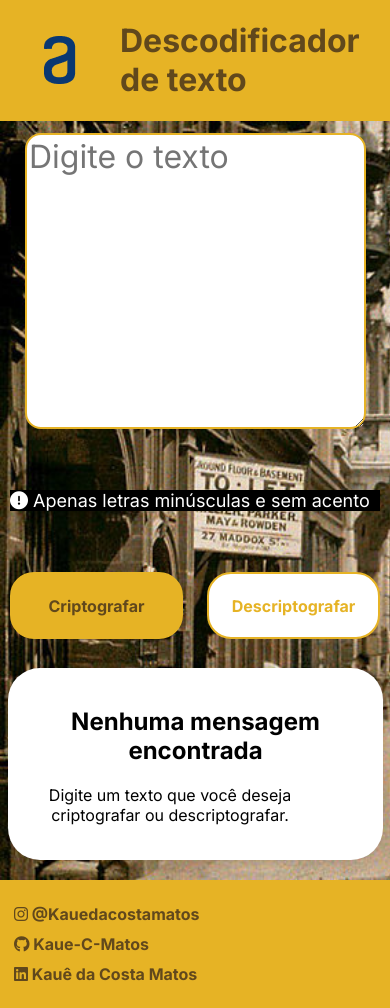
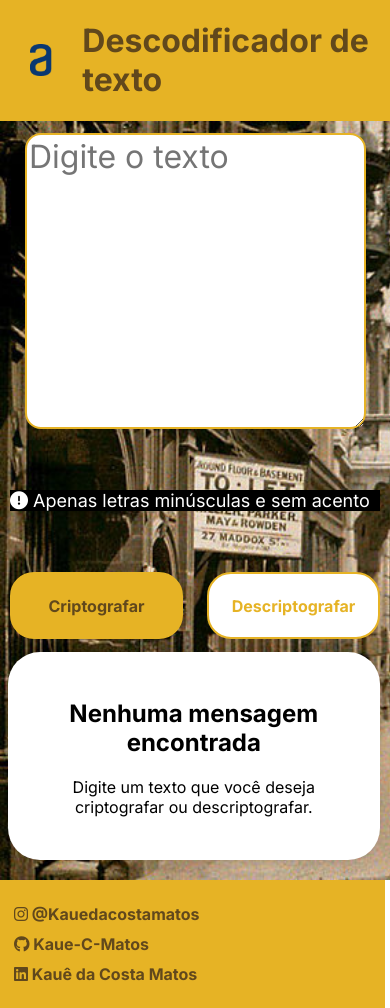
Before and after one commit to Kaue-C-Matos/challenge-ONE, a plain HTML site: page index.html in a window 390 px wide. Drawn offline with Linux system fonts and the light colour scheme.

Commit message:
pequena estilização

```diff
--- a/style.css
+++ b/style.css
@@ -97,9 +97,9 @@ main {
 
 .apresentar_resultado {
     height: 100vh;
-    width: 400px;
+    width: 375px;
     border-radius: 32px;
-    padding: 12px;
+    padding: 20px;
     margin: 5px 0 5px 5px;
     box-shadow: 0px 0px 15px -12px black;
     display: flex;
@@ -116,9 +116,8 @@ main {
 
 .mensagem{
     font-size: 16px;
-    overflow: auto;
     word-wrap: break-word;
-    max-width: 300px;
+    max-width: 350px;
 }
 
 .copiar {
@@ -151,7 +150,12 @@ main {
     background-color: var(--cor-primaria);
 }
 
-@media (max-width: 1200px){
+@media (max-width: 1000px){
+    .logotipo{
+        width: 100px;
+        height: 32px;
+    }
+
     main{
         flex-direction: column;
         height: 90vh;
@@ -175,7 +179,7 @@ main {
 
     .apresentar_resultado{
         height: 20vh;
-        width: 90%;
+        width: 85%;
         margin: 0 8px 20px 8px;
     }
 
@@ -186,6 +190,6 @@ main {
     .rodape{
         flex-direction: column;
         gap: 10px;
-        width: 91%;
+        width: 89%;
     }
 }
```
